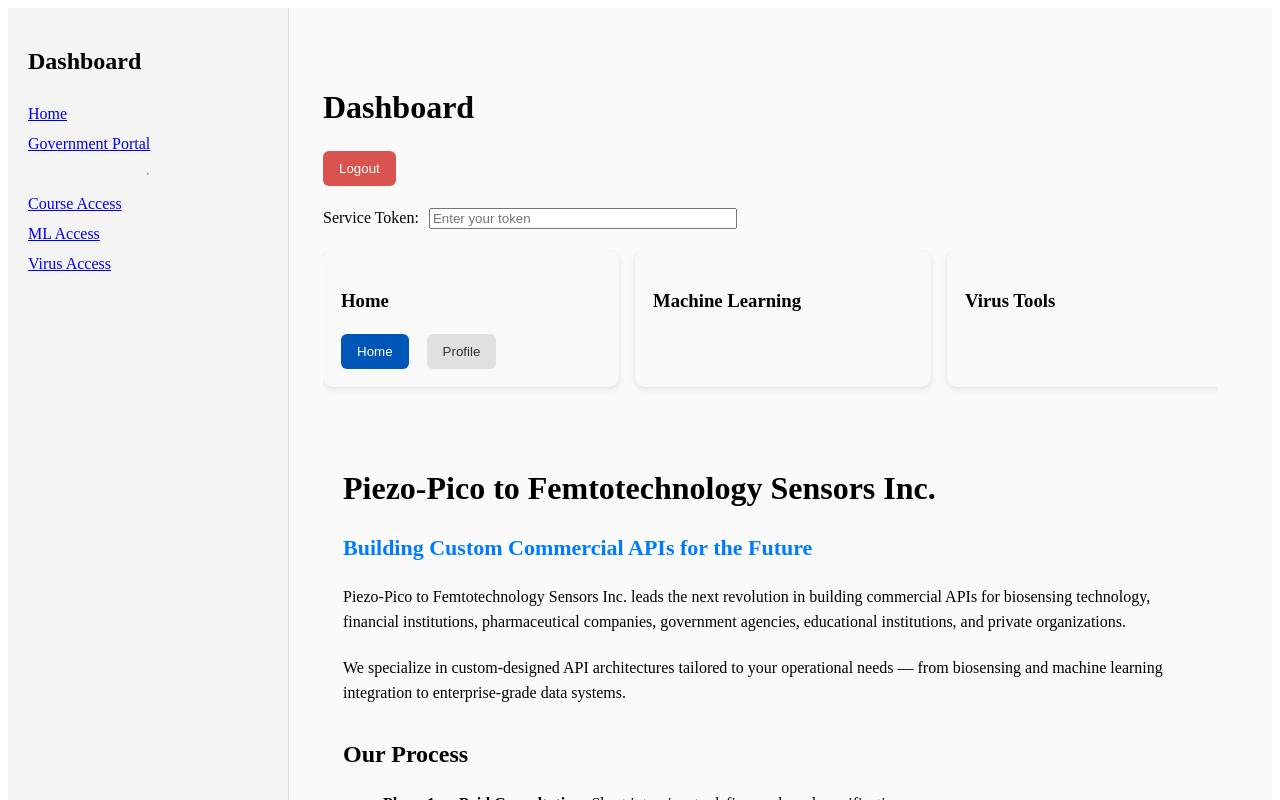
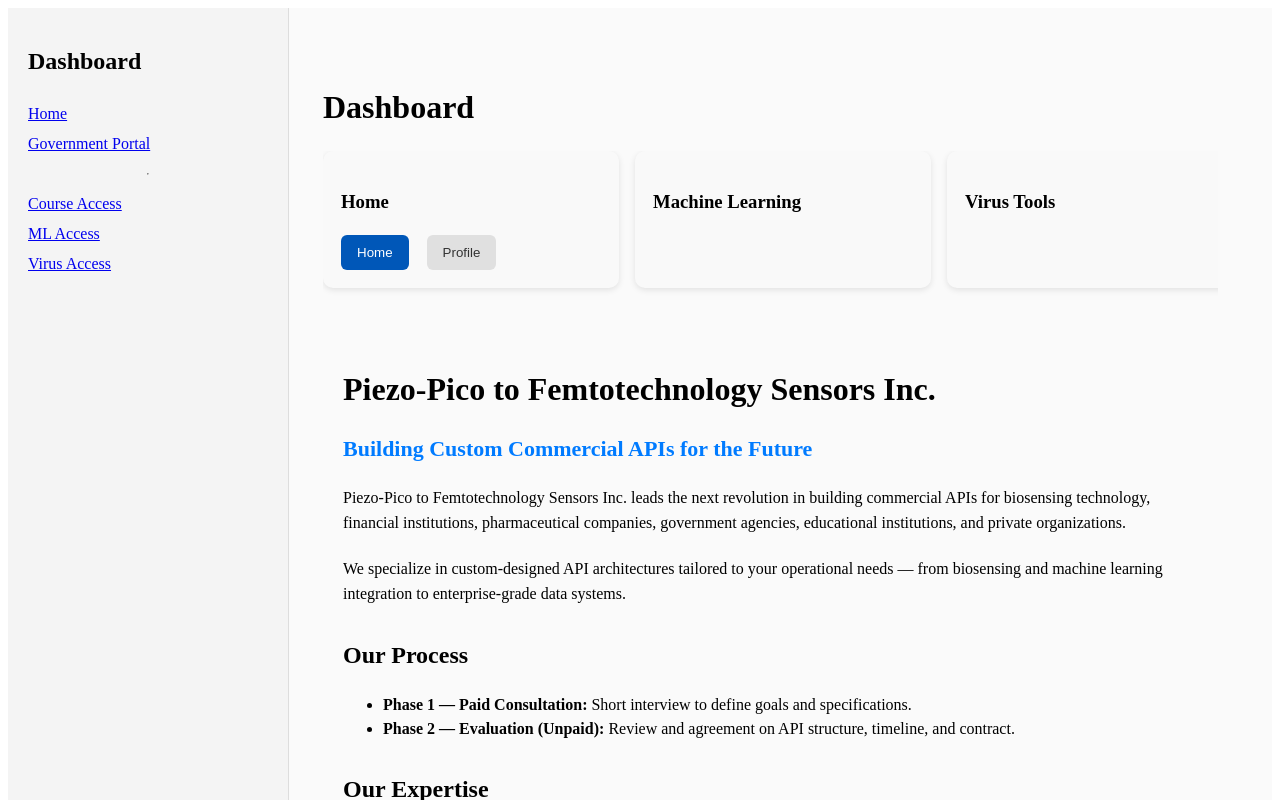
Before and after one commit to selemaniseif12/ai_biosensing_frontend, a Next.js app: page /dashboard in a window 1280 px wide. Shown: the top 800 px of the page. Built offline with nearby package versions, Linux system fonts and the light colour scheme.

Commit message:
Hide service token controls on public dashboard

```diff
--- a/app/dashboard/page.tsx
+++ b/app/dashboard/page.tsx
@@ -141,6 +141,10 @@ export default function DashboardPage() {
     <div style={pageStyle}>
       <h1 style={{ marginBottom: "20px" }}>Dashboard</h1>
 
+      {/* LOGIN CONTROLS — ADMIN ENTRY ONLY */}
+      {params.get("section") === "admin" && (
+        <>
+          {/* LOGOUT BUTTON */}
           <div style={{ marginBottom: "20px" }}>
             <button
               onClick={() => {
@@ -161,17 +165,24 @@ export default function DashboardPage() {
             </button>
           </div>
 
+          {/* SERVICE TOKEN FIELD */}
           <div style={{ marginBottom: "20px" }}>
-        <label>Service Token:</label>
+            <label htmlFor="service-token">Service Token:</label>
             <input
-          type="text"
+              id="service-token"
+              type="password"
               placeholder="Enter your token"
               value={token}
               onChange={(e) => setToken(e.target.value)}
-          style={{ marginLeft: "10px", width: "300px" }}
+              autoComplete="off"
+              style={{
+                marginLeft: "10px",
+                width: "300px",
+              }}
             />
           </div>
-
+        </>
+      )}
             {/* NAVIGATION CARDS */}
       <div
         style={{
```
Lines whose indentation alone changed are shown as unchanged.
